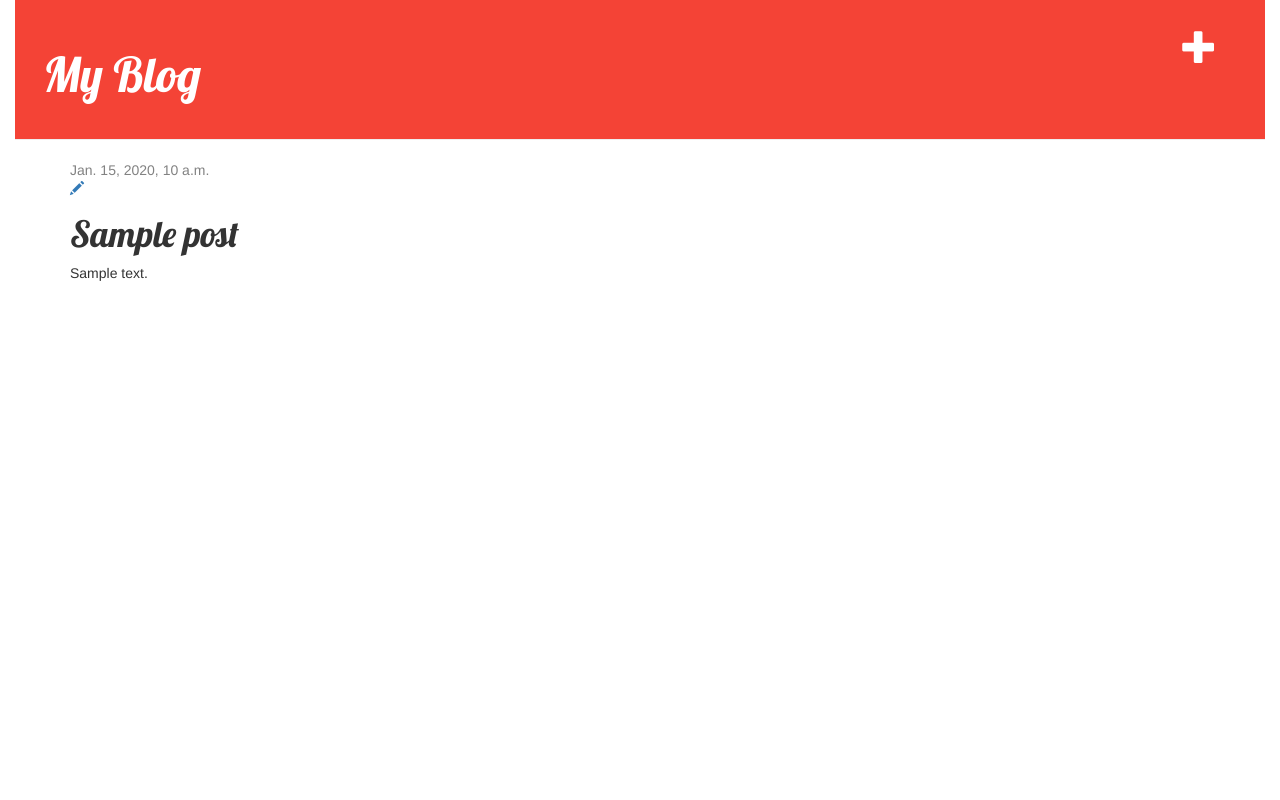
After one commit to Anupam-dagar/Blog-in-django, a Django app: template blog/templates/blog/post_detail.html in a window 1280 px wide. The commit adds this page. Run offline with Django 3.2, Linux system fonts and the light colour scheme; the template is opened without the code that fills it: most values are stand-ins (such as "Sample title", 1, 10 or a date in 2020); some libraries are stand-ins or nearby versions.

Commit message:
Almost complete blog,option to make a post,edit a post added.

```diff
--- /dev/null
+++ b/blog/forms.py
@@ -0,0 +1,6 @@
+from django import forms
+from . models import Post
+class PostForm(forms.ModelForm):
+	class Meta:
+		model = Post
+		fields = ('title', 'text','author',)
--- /dev/null
+++ b/blog/static/css/blog.css
@@ -0,0 +1,48 @@
+h1 a{
+	color : orange;
+	font-family: 'Lobster';
+}
+body {
+	padding-left: 15px;
+	padding-right: 15px;
+}
+.page-header{
+	background-color:  #f44336;
+	margin-top: 0;
+	padding: 2em 2em 2em 2em;
+}
+.page-header h1, .page-header h1 a, .page-header h1 a:visited, .page-header h1 a:active{
+	color: white;
+	font-size: 36pt;
+	text-decoration: none;
+}
+.content{
+	margin-left: 40px;
+}
+h1, h2, h3, h4{
+	font-family: 'Lobster';
+}
+.date {
+	color: #828282;
+}
+.save {
+	float: right;
+}
+.post-form textarea, .post-form input {
+    width: 100%;
+}
+
+.top-menu, .top-menu:hover, .top-menu:visited {
+    color: #ffffff;
+    float: right;
+    font-size: 26pt;
+    margin-right: 20px;
+}
+
+.post {
+    margin-bottom: 70px;
+}
+
+.post h1 a, .post h1 a:visited {
+    color: #000000;
+}
--- /dev/null
+++ b/blog/templates/blog/base.html
@@ -0,0 +1,25 @@
+{% load staticfiles %}
+<html>
+<head>
+	<title>Home</title>
+	<link rel="stylesheet" href="//maxcdn.bootstrapcdn.com/bootstrap/3.2.0/css/bootstrap.min.css">
+	<link rel="stylesheet" href="//maxcdn.bootstrapcdn.com/bootstrap/3.2.0/css/bootstrap-theme.min.css">
+	<link href="//fonts.googleapis.com/css?family=Lobster&subset=latin,latin-ext" rel="stylesheet" type="text/css">
+	<link rel="stylesheet" type="text/css" href="{% static 'css/blog.css' %}">
+
+</head>
+<body>
+	<div class="page-header">
+	<a href="{% url 'post_new' %}" class="top-menu"><span class="glyphicon glyphicon-plus"></span></a>
+		<h1><a style="color: white;" href="/">My Blog</a></h1>
+	</div>
+	<div class="content container">
+		<div class="row">
+			<div class="col-md-8">
+				{% block content %}
+				{% endblock %}
+			</div>
+		</div>
+	</div>
+</body>
+</html>
--- /dev/null
+++ b/blog/templates/blog/post_detail.html
@@ -0,0 +1,13 @@
+{% extends 'blog/base.html' %}
+{% block content %}
+<div class="post">
+	{% if post.published_date %}
+	<div class="date">
+		{{post.published_date}}
+	</div>
+	{% endif %}
+	<a href="{% url 'post_edit' pk=post.pk %}"><span class="glyphicon glyphicon-pencil"></span></a>
+	<h1>{{post.title}}</h1>
+	<p>{{post.text |linebreaksbr}}</p>
+</div>
+{% endblock %}
```
Also changed, not shown: blog/templates/blog/post_edit.html (added, +9 -0 lines), blog/templates/blog/post_list.html (+12 -22 lines), blog/urls.py (+5 -2 lines), blog/views.py (+33 -2 lines).
